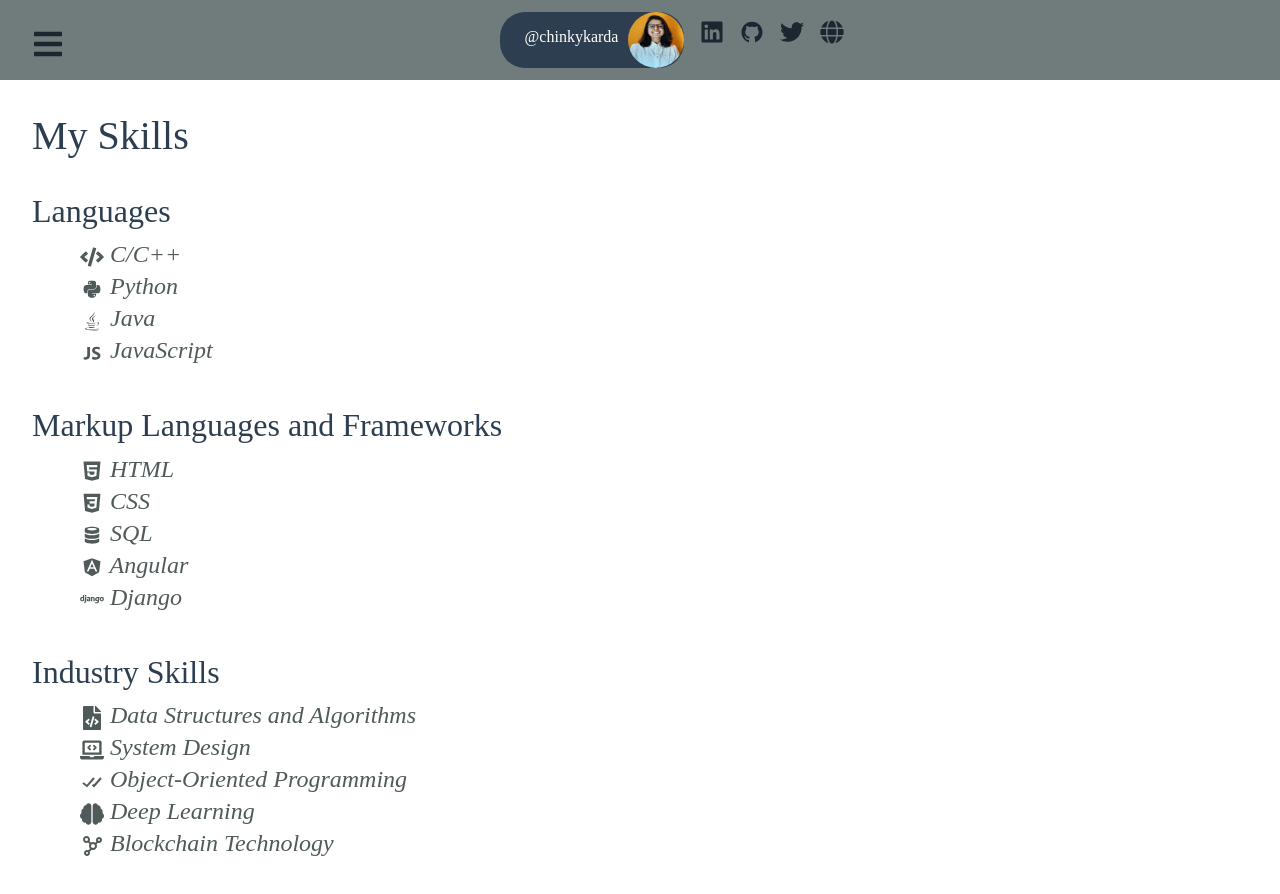
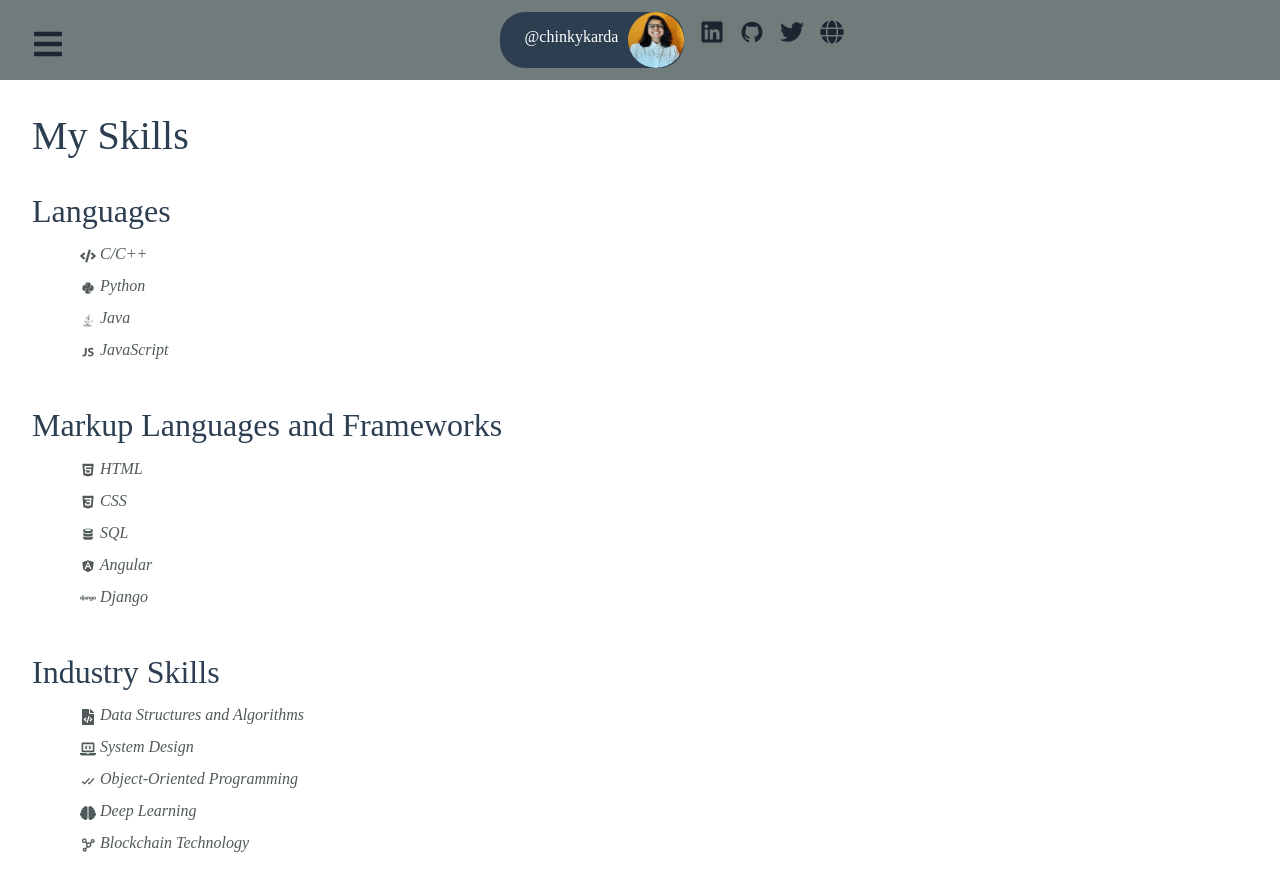
Before and after one commit to chinkykarda/chinkykarda.github.io, a React (Create React App) app: page /#/skills in a window 1280 px wide. Shown: the top 894 px of the page. Built offline with nearby package versions, Linux system fonts and the light colour scheme.

Commit message:
Some changes

```diff
--- a/src/AllComponents/Components/styles.css
+++ b/src/AllComponents/Components/styles.css
@@ -3,7 +3,7 @@
     color: #515A5A;
     font-style: italic;
     line-height: 2rem;
-    font-size: 1.5rem;
+    font-size: 1rem;
 }
 
 .skills,
--- a/src/AllComponents/NavbarComponent/Navbar.css
+++ b/src/AllComponents/NavbarComponent/Navbar.css
@@ -81,7 +81,6 @@ span {
 }
 
 .navbaritems {
-    justify-content: center;
     outline: none;
     font-size: 1.5em;
     display: flex;
```
